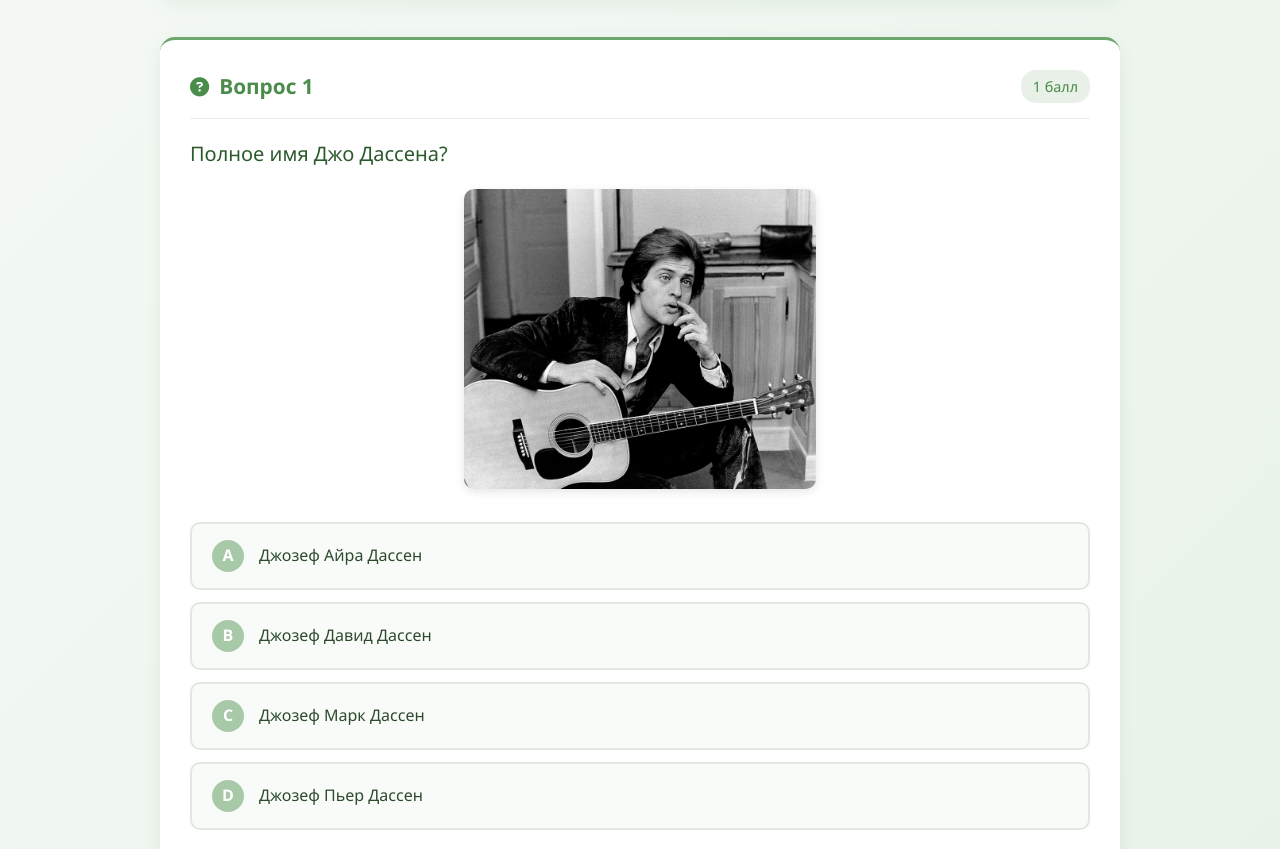
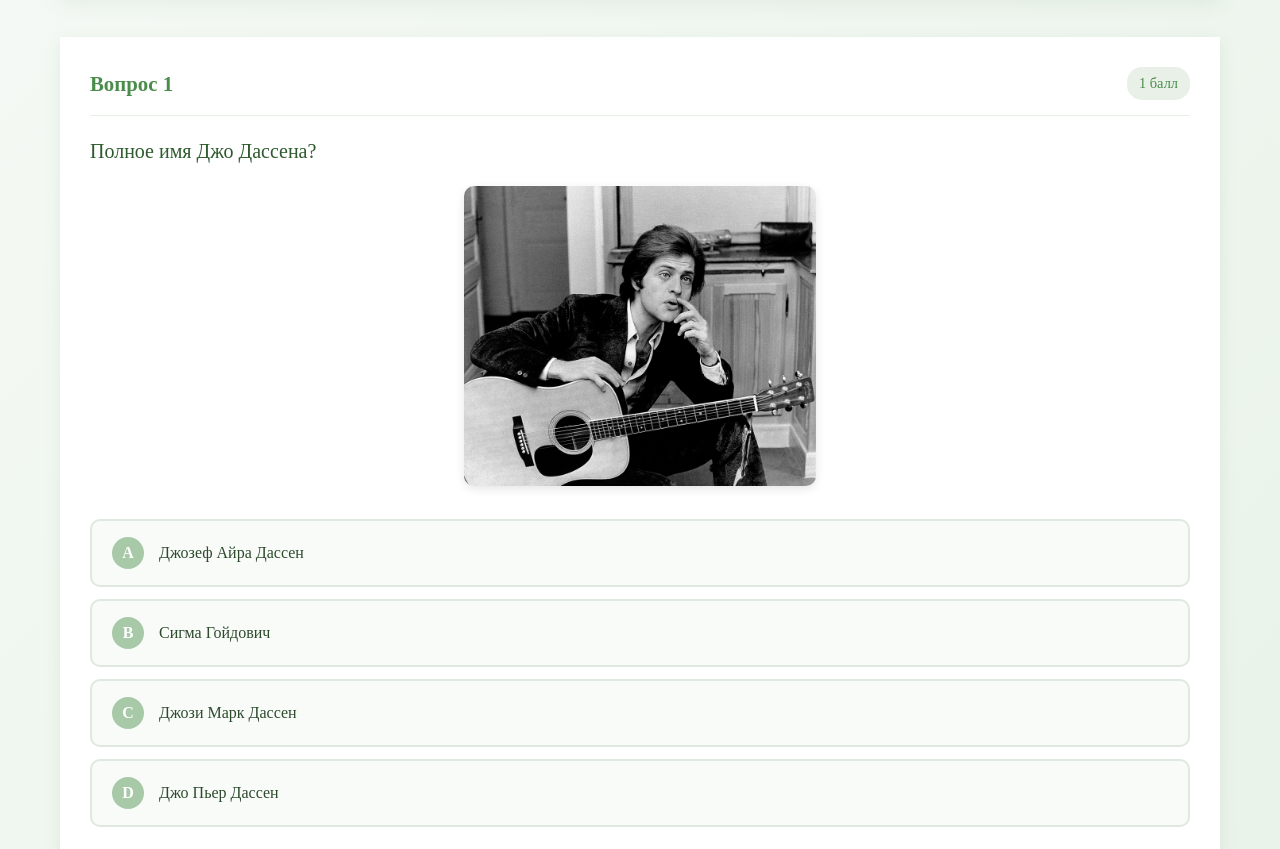
Before and after one commit to feoavd/test_js, a plain HTML site: page index3.html in a window 1280 px wide. Shown: the part 223-1072 px from the top of the page. Drawn offline with Linux system fonts and the light colour scheme.

Commit message:
Update index3.html

```diff
--- a/index3.html
+++ b/index3.html
@@ -4,13 +4,16 @@
     <meta charset="UTF-8">
     <meta name="viewport" content="width=device-width, initial-scale=1.0">
     <title>Викторина о Джо Дассене</title>
+    <link rel="preconnect" href="https://fonts.googleapis.com">
+    <link rel="preconnect" href="https://fonts.gstatic.com" crossorigin>
+    <link href="https://fonts.googleapis.com/css2?family=Philosopher:ital,wght@0,400;0,700;1,400;1,700&display=swap" rel="stylesheet">
     <link rel="stylesheet" href="https://cdnjs.cloudflare.com/ajax/libs/font-awesome/6.4.0/css/all.min.css">
+    <link href="https://fonts.googleapis.com/css2?family=Pangolin&display=swap" rel="stylesheet">
     <style>
         * {
             margin: 0;
             padding: 0;
             box-sizing: border-box;
-            font-family: 'Segoe UI', Tahoma, Geneva, Verdana, sans-serif;
         }
 
         body {
@@ -22,7 +25,7 @@
         }
 
         .container {
-            max-width: 1000px;
+            max-width: 1200px;
             margin: 0 auto;
             padding: 20px;
         }
@@ -33,7 +36,7 @@
             margin-bottom: 40px;
             padding: 30px;
             background: white;
-            border-radius: 15px;
+            font-family: Pangolin;
             box-shadow: 0 5px 20px rgba(76, 124, 76, 0.1);
         }
 
@@ -49,6 +52,10 @@
             font-size: 1.1rem;
             max-width: 600px;
             margin: 0 auto;
+        }
+
+        main{
+            font-family: Philosopher;
         }
 
         /* Прогресс бар */
@@ -72,13 +79,11 @@
         /* Вопросы */
         .question-container {
             background-color: white;
-            border-radius: 15px;
             padding: 30px;
             margin-bottom: 30px;
             box-shadow: 0 5px 15px rgba(76, 124, 76, 0.1);
             display: none;
             animation: fadeIn 0.5s ease;
-            border-top: 3px solid #6da76d;
         }
 
         .question-container.active {
@@ -590,7 +595,7 @@
         <div class="question-container active" id="question1">
             <div class="question-header">
                 <div class="question-number">
-                    <i class="fas fa-question-circle"></i> Вопрос 1
+                    Вопрос 1
                 </div>
                 <div class="question-points">1 балл</div>
             </div>
@@ -606,15 +611,16 @@
                 </div>
                 <div class="option" data-question="1" data-value="2">
                     <span class="option-letter">B</span>
-                    <span class="option-text">Джозеф Давид Дассен</span>
+                    <span class="option-text">Сигма Гойдович
+                    </span>
                 </div>
                 <div class="option" data-question="1" data-value="3">
                     <span class="option-letter">C</span>
-                    <span class="option-text">Джозеф Марк Дассен</span>
+                    <span class="option-text">Джози Марк Дассен</span>
                 </div>
                 <div class="option" data-question="1" data-value="4">
                     <span class="option-letter">D</span>
-                    <span class="option-text">Джозеф Пьер Дассен</span>
+                    <span class="option-text">Джо Пьер Дассен</span>
                 </div>
             </div>
 
```
